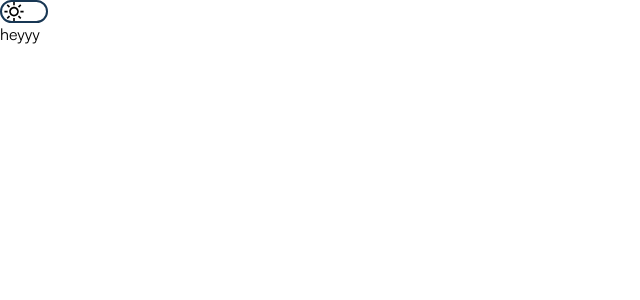
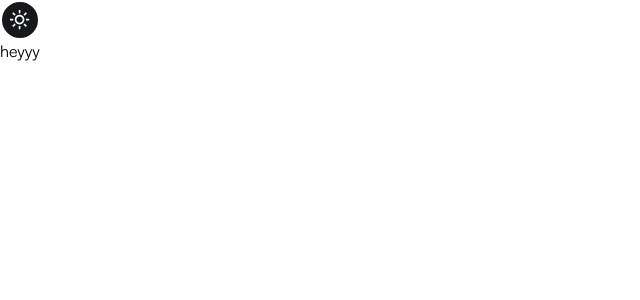
Before and after one commit to Iretoms/bunda-website, a React (Create React App) app: page / in a window 1280 px wide. Shown: the top 300 px of the page, without its empty margins (0-640 px from the left). Built offline with nearby package versions, Linux system fonts and the light colour scheme.

Commit message:
theme toggle style fix

```diff
--- a/src/components/ThemeToggle.jsx
+++ b/src/components/ThemeToggle.jsx
@@ -22,36 +22,29 @@ const ThemeToggle = () => {
     }, []);
 
     const icon =
-      theme === "light" ? <HiMoon size="1.5rem" /> : <CgSun size="1.5rem" />;
+      theme === "light" ? <HiMoon size="1.3rem" /> : <CgSun size="1.2rem" color="#fff" />;
 
     return (
-        <ToggleButton className={theme ==="dark" ? "" : "active"} onClick={changeTheme}>
+        <ToggleButton className={theme === "light" && ("active")} onClick={changeTheme}>
             {icon}
         </ToggleButton>
     );
 };
 
 const ToggleButton = styled.button`
-cursor: pointer;
-background-color: transparent;
-display: flex;
-width: 3rem;
-border: 2px solid #183754;
-border-radius: 30px;
-svg {
-    height: 1.2rem;
-    transform: translateX(0);
-    transition: all 1s linear;
-}
-
-&.active {
-svg {
-    transform: translateX(100%);
-}
-}
-
-
-
-`
+  cursor: pointer;
+  background-color: ${(props) => props.theme.primaryBg};
+  display: flex;
+  align-items: center;
+  justify-content: center;
+  width: 2.5rem;
+  height: 2.5rem;
+  border-radius: 50%;
+  border: 2px solid #fff;
+  transition: all 0.5s linear;
+  &.active {
+    border: 2px solid #333;
+  }
+`;
 
 export default ThemeToggle;
```
